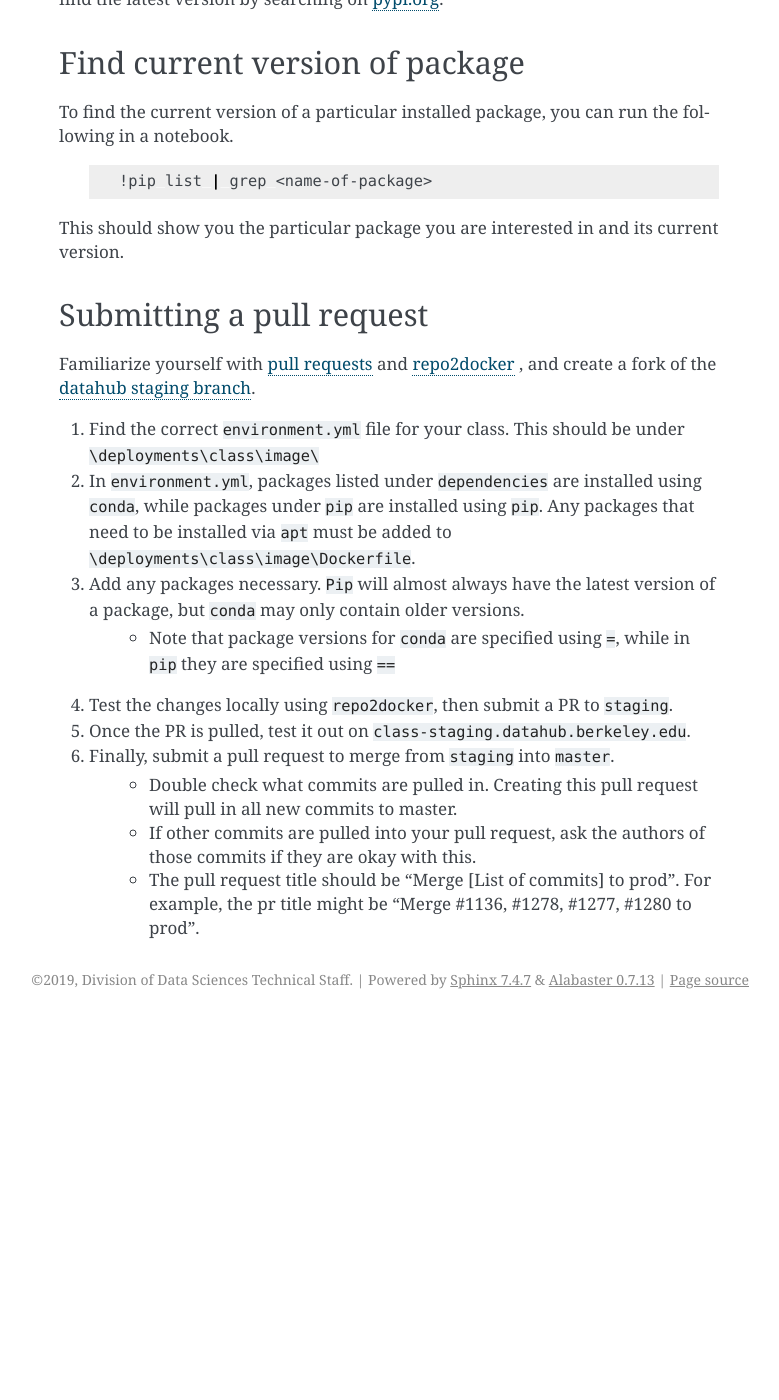
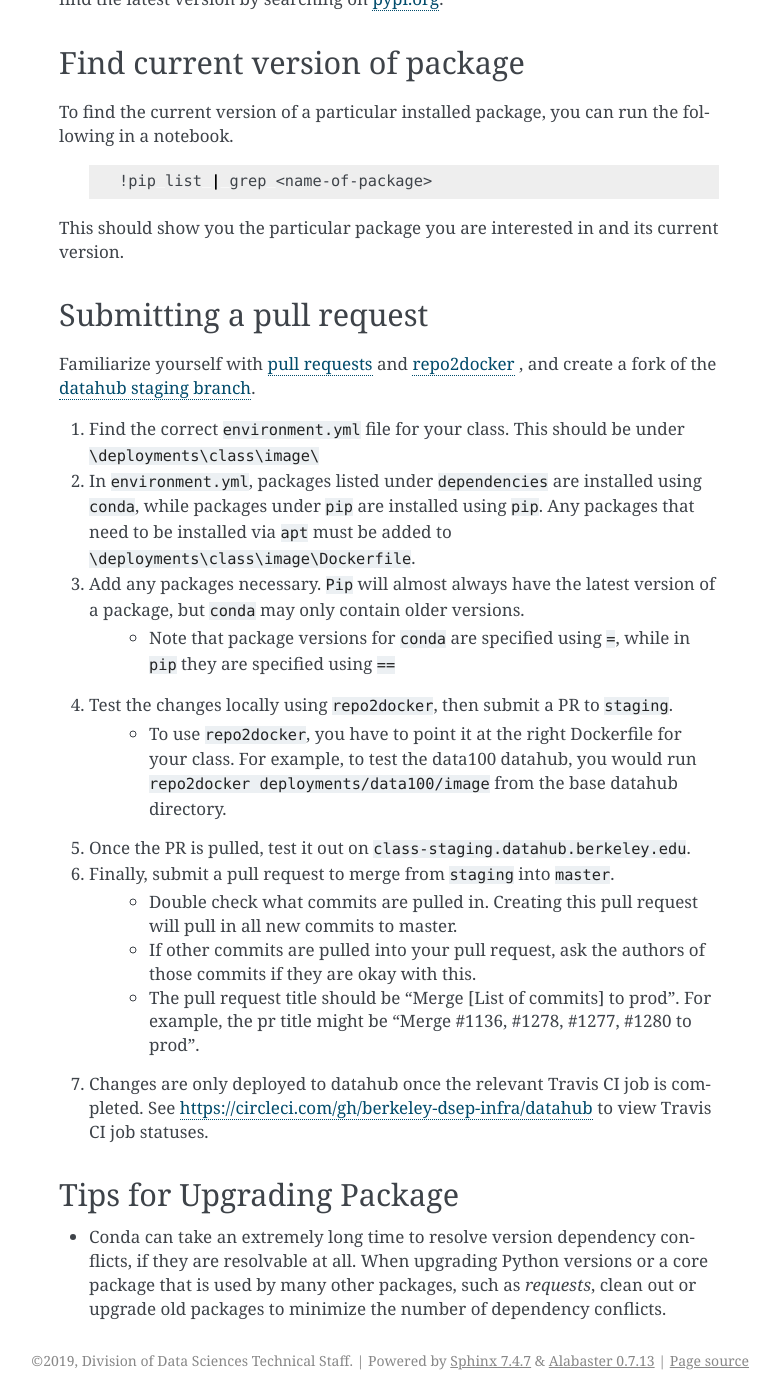
Before and after one commit to berkeley-dsep-infra/datahub, a Sphinx documentation site: the page built from docs/howto/new-packages.rst, in a window 1280 px wide and 1400 px high, scrolled down 631 px. Shown: the whole window, without its empty margins (361-1140 px from the left). Built offline with Sphinx 7.4.7, drawn with Linux system fonts in a browser that asks for light colours; before the commit the page ends 1650 px from its top, so only the background shows below that; some of the changed text lies outside the part shown.

Commit message:
updated with troubleshooting and how to use repo2docker

```diff
--- a/docs/howto/new-packages.rst
+++ b/docs/howto/new-packages.rst
@@ -53,8 +53,14 @@ Familiarize yourself with `pull requests <https://help.github.com/en/github/coll
 #. Add any packages necessary. :code:`Pip` will almost always have the latest version of a package, but :code:`conda` may only contain older versions.
 	* Note that package versions for :code:`conda` are specified using :code:`=`, while in :code:`pip` they are specified using :code:`==`
 #. Test the changes locally using :code:`repo2docker`, then submit a PR to ``staging``.
+	* To use ``repo2docker``, you have to point it at the right Dockerfile for your class. For example, to test the data100 datahub, you would run ``repo2docker deployments/data100/image`` from the base datahub directory.
 #. Once the PR is pulled, test it out on :code:`class-staging.datahub.berkeley.edu`.
 #. Finally, submit a pull request to merge from :code:`staging` into :code:`master`.
     * Double check what commits are pulled in. Creating this pull request will pull in all new commits to master.
     * If other commits are pulled into your pull request, ask the authors of those commits if they are okay with this.
     * The pull request title should be "Merge [List of commits] to prod". For example, the pr title might be "Merge #1136, #1278, #1277, #1280 to prod".
+#. Changes are only deployed to datahub once the relevant Travis CI job is completed. See `<https://circleci.com/gh/berkeley-dsep-infra/datahub>`__ to view Travis CI job statuses.
+
+Tips for Upgrading Package
+==========================
+* Conda can take an extremely long time to resolve version dependency conflicts, if they are resolvable at all. When upgrading Python versions or a core package that is used by many other packages, such as `requests`, clean out or upgrade old packages to minimize the number of dependency conflicts.
```
